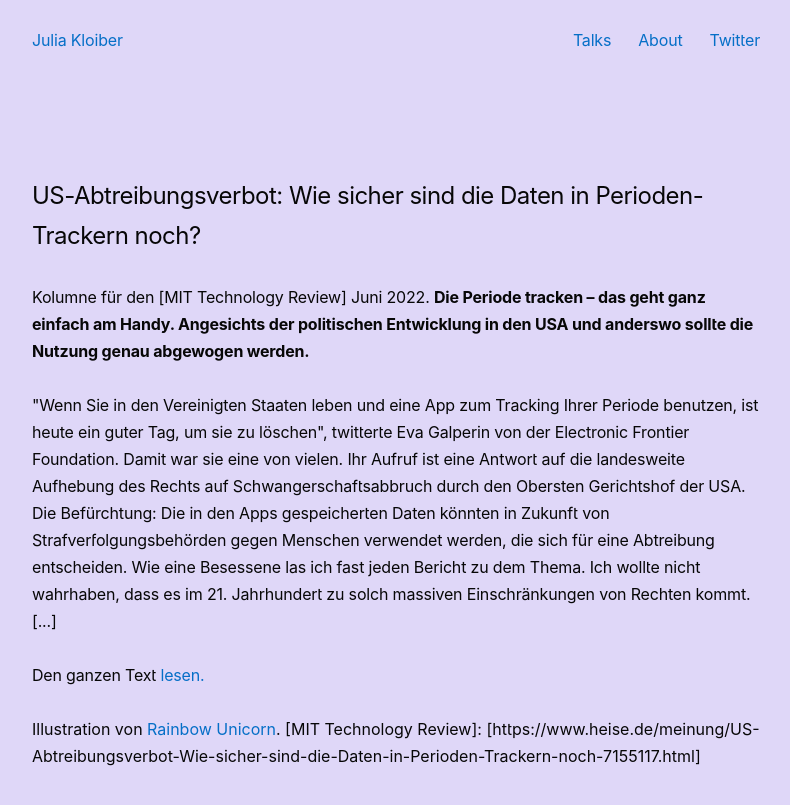
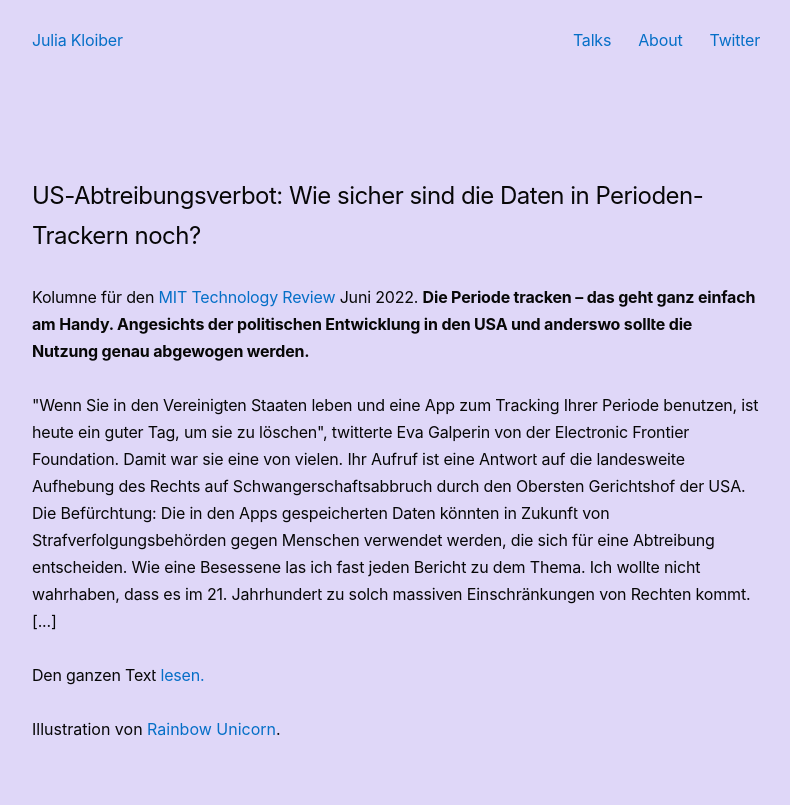
Before and after one commit to juliakloiber/juliakloiber.github.io, a Jekyll site: the page built from _posts/2022-06-31-periode.md, in a window 1280 px wide. Shown: the top 805 px of the page, without its empty margins (244-1034 px from the left). Built offline with Jekyll 4.4.1, drawn with Linux system fonts in a browser that asks for light colours; some web fonts are replaced; some of the changed lines change nothing that is shown.

Commit message:
Update 2022-06-31-periode.md

```diff
--- a/_posts/2022-06-31-periode.md
+++ b/_posts/2022-06-31-periode.md
@@ -8,7 +8,7 @@ preview-image: /img/column/kolumne_periode.jpg
 
 # US-Abtreibungsverbot: Wie sicher sind die Daten in Perioden-Trackern noch?
 
-Kolumne für den [MIT Technology Review] Juni 2022.
+Kolumne für den <a href="https://www.heise.de/meinung/US-Abtreibungsverbot-Wie-sicher-sind-die-Daten-in-Perioden-Trackern-noch-7155117.html">MIT Technology Review</a> Juni 2022.
 <b>Die Periode tracken – das geht ganz einfach am Handy. Angesichts der politischen Entwicklung in den USA und anderswo sollte die Nutzung genau abgewogen werden.</b>
 
 <p>"Wenn Sie in den Vereinigten Staaten leben und eine App zum Tracking Ihrer Periode benutzen, ist heute ein guter Tag, um sie zu löschen", twitterte Eva Galperin von der Electronic Frontier Foundation. Damit war sie eine von vielen.
@@ -18,5 +18,3 @@ Ihr Aufruf ist eine Antwort auf die landesweite Aufhebung des Rechts auf Schwang
 <p>Den ganzen Text <a href="https://www.heise.de/meinung/US-Abtreibungsverbot-Wie-sicher-sind-die-Daten-in-Perioden-Trackern-noch-7155117.html">lesen.</a></p>
 
 Illustration von <a href="https://rainbow-unicorn.com/#welcome">Rainbow Unicorn</a>.
-
-[MIT Technology Review]: [https://www.heise.de/meinung/US-Abtreibungsverbot-Wie-sicher-sind-die-Daten-in-Perioden-Trackern-noch-7155117.html]
```
